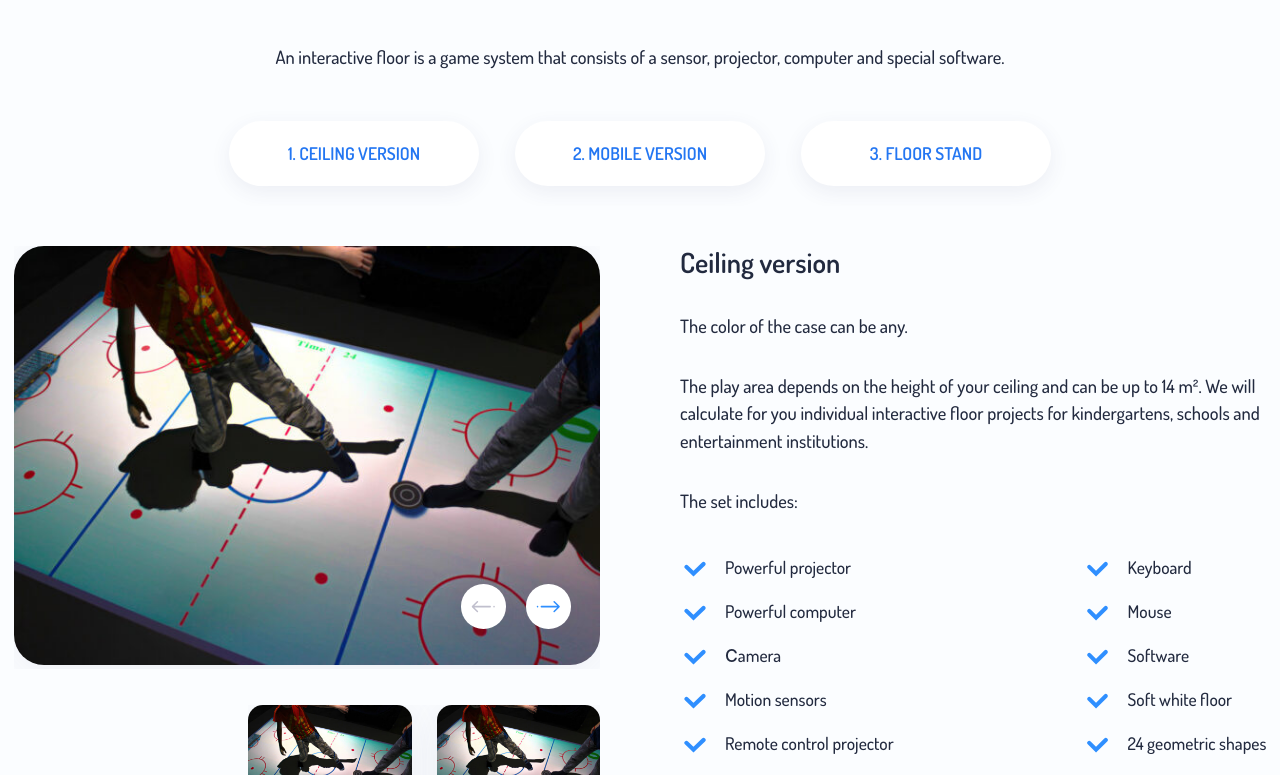
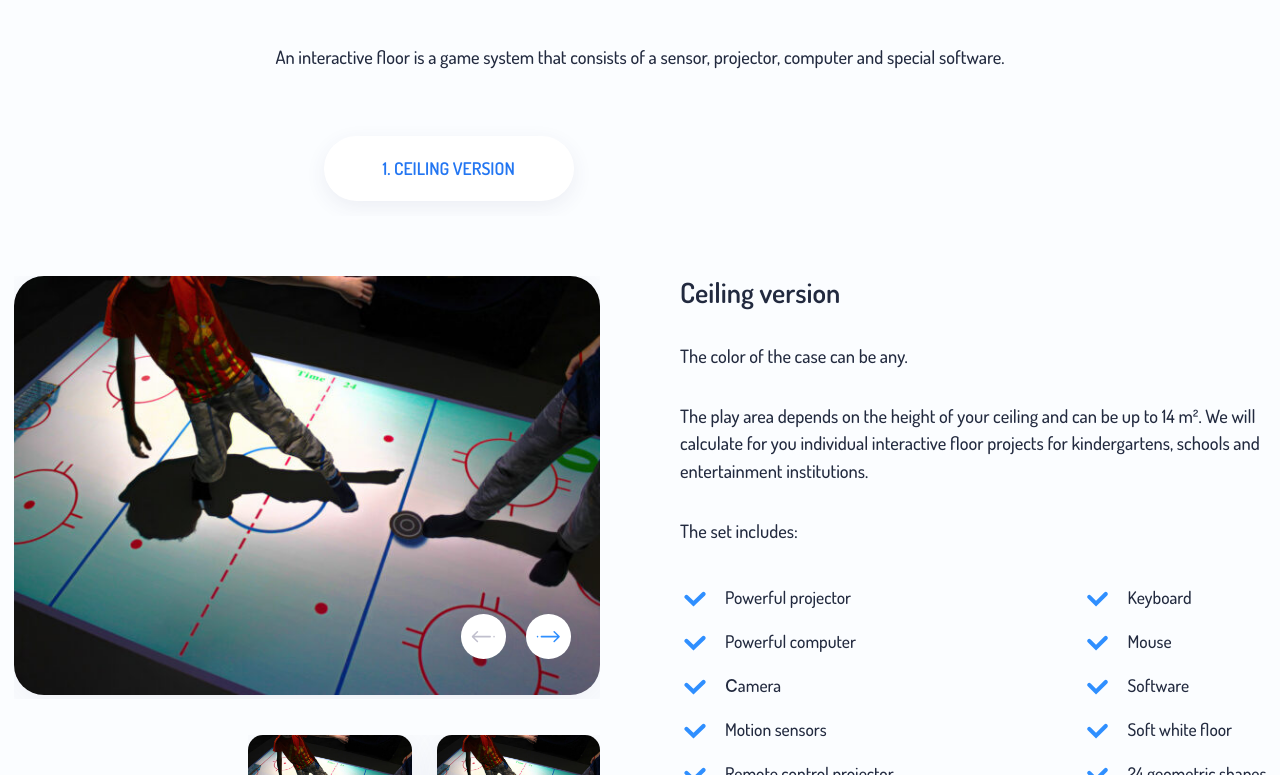
Before and after one commit to OgurtsovArtem/Kids_Jump, a React (Create React App) app: page / in a window 1280 px wide. Shown: the part 3325-4100 px from the top of the page. Built offline with nearby package versions, Linux system fonts and the light colour scheme; a web font is replaced by a local one.

Commit message:
backup files

```diff
--- a/src/components/AdvantagesDescription/AdvantagesDescription.js
+++ b/src/components/AdvantagesDescription/AdvantagesDescription.js
@@ -92,7 +92,6 @@ function AdvantagesTopSection({ className }) {
               navigation={navigation}
               pagination={pagination}
               centeredSlides={true}
-              onSwiper={(swiper) => console.log(swiper)}
               breakpoints={breakpoints}
             >
               <SwiperSlide>
--- a/src/components/BonusSection/BonusSection.scss
+++ b/src/components/BonusSection/BonusSection.scss
@@ -70,7 +70,7 @@
   }
   &__button {
     flex-shrink: 0;
-    max-width: rem(270);
+    max-width: rem(280);
     @media (min-width: ($l+1px)) {
       @include adaptive-value("margin-left", 70, 60, $l);
     }
--- a/src/components/GetSection/GetSection.scss
+++ b/src/components/GetSection/GetSection.scss
@@ -33,7 +33,7 @@
     @include adaptive-value("margin-top", 70, 35, $xxs);
   }
   &__swiper {
-    padding: rem(20);
+    padding: rem(10);
   }
   &__controls {
     max-width: rem(210);
--- a/src/components/PriceSection/PriceSection.js
+++ b/src/components/PriceSection/PriceSection.js
@@ -19,8 +19,9 @@ function PriceSection() {
           <Swiper
             className="price-section__swiper _swiper _auto-width"
             spaceBetween={40}
-            slidesPerView="auto"
+            slidesPerView={"auto"}
             freeMode={true}
+            onSwiper={(swiper) => console.log(swiper)}
           >
             <SwiperSlide>
               <PriceCard className="price-section__card" />
--- a/src/components/TabsSection/TabsSection.js
+++ b/src/components/TabsSection/TabsSection.js
@@ -1,7 +1,11 @@
 import React from "react";
+import { Swiper, SwiperSlide } from "swiper/react";
 import ImageSlider from "../../Ui-Kit/ImageSlider/ImageSlider";
 import TextButton from "../../Ui-Kit/TextButton/TextButton";
 import CheckList from "../../Ui-Kit/CheckList/CheckList";
+
+// Import Swiper styles
+import "swiper/css";
 
 import "../../styles/technicalClasses.scss";
 import "./TabsSection.scss";
@@ -63,10 +67,30 @@ function TabsSection() {
         projector, computer and special software.
       </p>
       <div className="tabs-section__tabs-container">
-        <TextButton className="tabs-section__tab" text="1. Ceiling version" />
-        <TextButton className="tabs-section__tab" text="2. Mobile version" />
-        <TextButton className="tabs-section__tab" text="3. Floor stand " />
+        <Swiper
+          className="tabs-section__swiper"
+          spaceBetween={40}
+          slidesPerView="auto"
+          freeMode={true}
+        >
+          <SwiperSlide>
+            <TextButton
+              className="tabs-section__tab"
+              text="1. Ceiling version"
+            />
+          </SwiperSlide>
+          <SwiperSlide>
+            <TextButton
+              className="tabs-section__tab"
+              text="2. Mobile version"
+            />
+          </SwiperSlide>
+          <SwiperSlide>
+            <TextButton className="tabs-section__tab" text="3. Floor stand " />
+          </SwiperSlide>
+        </Swiper>
       </div>
+
       <div className="tabs-section__content">
         <div className="tabs-section__photos">
           <ImageSlider />
--- a/src/components/TabsSection/TabsSection.scss
+++ b/src/components/TabsSection/TabsSection.scss
@@ -25,17 +25,19 @@
       text-align: center;
     }
   }
+  &__swiper {
+    padding: rem(15);
+  }
   &__tabs-container {
     display: flex;
     align-items: center;
     justify-content: center;
-    overflow-x: auto;
-    overflow-y: hidden;
     gap: rem(36);
     margin-top: rem(30);
     padding-top: rem(20);
     padding-bottom: rem(20);
   }
+
   &__tab {
     white-space: nowrap;
   }
```
Also changed, not shown: src/index.js (+5 -5 lines), src/styles/fonts.scss (+12 -6 lines), src/pages/TestDrivePage.js (line endings or trailing spaces).
